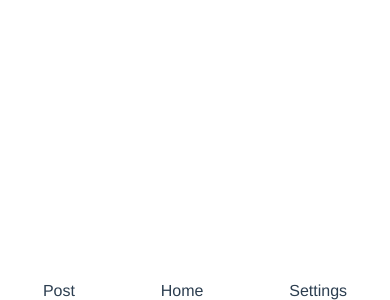
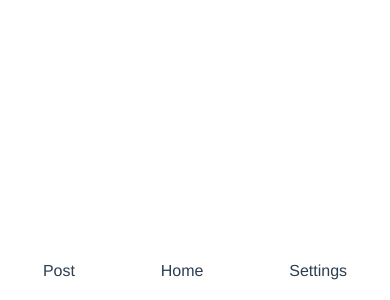
Before and after one commit to Prokopetz-zz/CodeHUB, a Vue app: page /#/ in a window 390 px wide. Shown: the part 544-844 px from the top of the page. Built offline with nearby package versions, Linux system fonts and the light colour scheme.

Commit message:
Create molecules folder and start editing the mobile menu

```diff
--- a/src/components/index.vue
+++ b/src/components/index.vue
@@ -5,7 +5,7 @@
 </template>
 
 <script>
-import MMenuMobile from '@/components/m-menu-mobile';
+import MMenuMobile from '@/components/molecules/m-menu-mobile';
 
 export default {
   name: 'Index',
--- a/src/components/m-menu-mobile.vue
+++ b/src/components/molecules/m-menu-mobile.vue
@@ -1,12 +1,12 @@
 <template>
   <div class="menu">
-    <div>
+    <div class="item">
       Post
     </div>
-    <div>
+    <div class="item">
       Home
     </div>
-    <div>
+    <div class="item">
       Settings
     </div>
   </div>
@@ -23,7 +23,7 @@ export default {
 };
 </script>
 
-<style scoped>
+<style scoped lang="stylus">
 
 .menu {
   display: flex;
@@ -33,7 +33,9 @@ export default {
   bottom: 0;
   left: 0;
   right:0;
-
+  .item {
+    padding: 20px 0px;
+  }
 }
 
 
```
Also changed, not shown: 1 other file (tests, documents, lock files or other folders).
